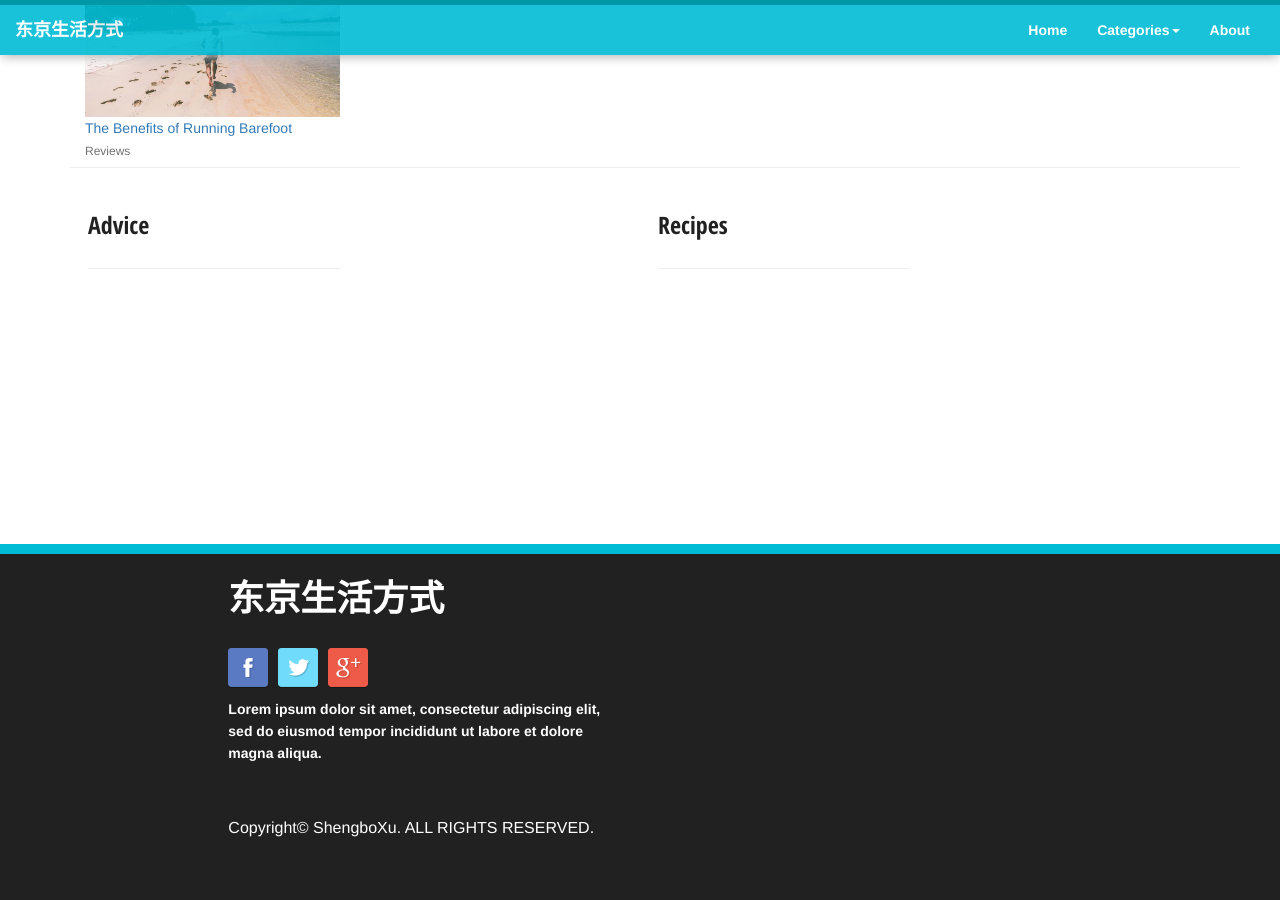
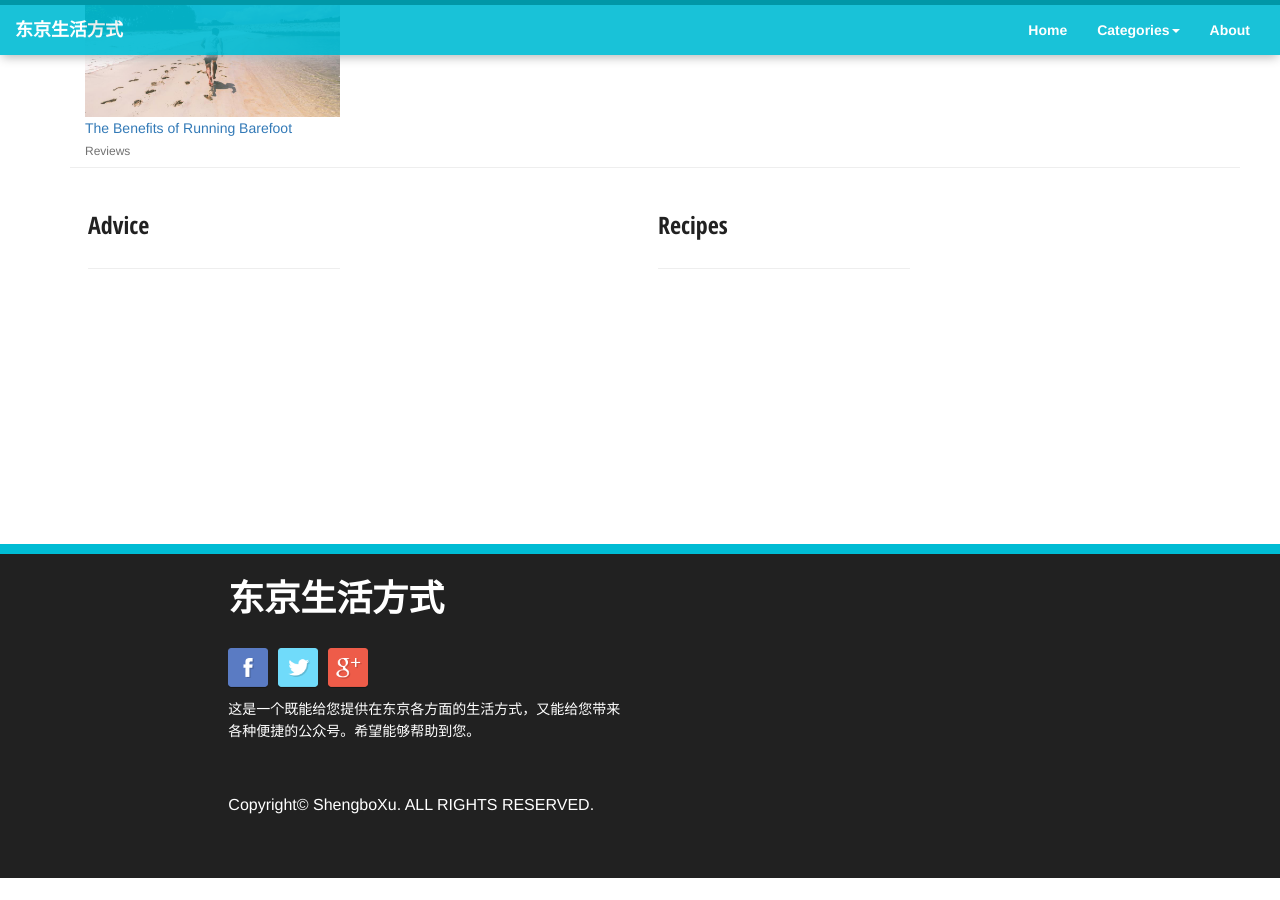
Before and after one commit to yamadagenki/tokyo-lifestyle, a Jekyll site: the page built from index.html, in a window 1280 px wide and 900 px high, scrolled down 256 px. Built offline with Jekyll 4.4.1, drawn with Linux system fonts in a browser that asks for light colours; nearby versions of some CDN libraries; after the commit the page ends 1134 px from its top, so only the background shows below that.

Commit message:
add: contents 2017年 8月22日 火曜日 00時31分18秒 JST

```diff
--- a/_includes/footer.html
+++ b/_includes/footer.html
@@ -1 +1 @@
-<div class="row"><div class="col-xs-12 col-sm-4 col-sm-offset-2 footer-content"><h1>{{ site.title }}</h1><div class="social-bar no-padding col-xs-12"><a href="{{ site.facebook }}"><img src="{{ site.url }}/assets/img/facebook.png" class="img-responsive"/></a><a href="{{ site.twitter }}"><img src="{{ site.url }}/assets/img/twitter.png" class="img-responsive"/></a><a href="{{ site.google }}"><img src="{{ site.url }}/assets/img/google.png" class="img-responsive"/></a><br/></div><strong>Lorem ipsum dolor sit amet, consectetur adipiscing elit, sed do eiusmod tempor incididunt ut labore et dolore magna aliqua.</strong><br/><p style="margin-top: 50px; color:white"><a href="https://yamadagenki.github.io/xushengbo/" style="color:white;font-weight:500" target="_blank">Copyright© ShengboXu. ALL RIGHTS RESERVED.</a></p></div></div>
+<div class="row"><div class="col-xs-12 col-sm-4 col-sm-offset-2 footer-content"><h1>{{ site.title }}</h1><div class="social-bar no-padding col-xs-12"><a href="{{ site.facebook }}"><img src="{{ site.url }}/assets/img/facebook.png" class="img-responsive"/></a><a href="{{ site.twitter }}"><img src="{{ site.url }}/assets/img/twitter.png" class="img-responsive"/></a><a href="{{ site.google }}"><img src="{{ site.url }}/assets/img/google.png" class="img-responsive"/></a><br/></div>这是一个既能给您提供在东京各方面的生活方式，又能给您带来各种便捷的公众号。希望能够帮助到您。<br/><p style="margin-top: 50px; color:white"><a href="https://yamadagenki.github.io/xushengbo/" style="color:white;font-weight:500" target="_blank">Copyright© ShengboXu. ALL RIGHTS RESERVED.</a></p></div></div>
--- a/_jadefiles/footer.jade
+++ b/_jadefiles/footer.jade
@@ -9,7 +9,7 @@
       a(href='{{ site.google }}')
         img.img-responsive(src='{{ site.url }}/assets/img/google.png')
       br
-    strong Lorem ipsum dolor sit amet, consectetur adipiscing elit, sed do eiusmod tempor incididunt ut labore et dolore magna aliqua.
+    这是一个既能给您提供在东京各方面的生活方式，又能给您带来各种便捷的公众号。希望能够帮助到您。
     br
     p(style='margin-top: 50px; color:white')
       a(href='https://yamadagenki.github.io/xushengbo/', style='color:white;font-weight:500', target='_blank') Copyright© ShengboXu. ALL RIGHTS RESERVED.
```
Also changed, not shown: 7 other files.
